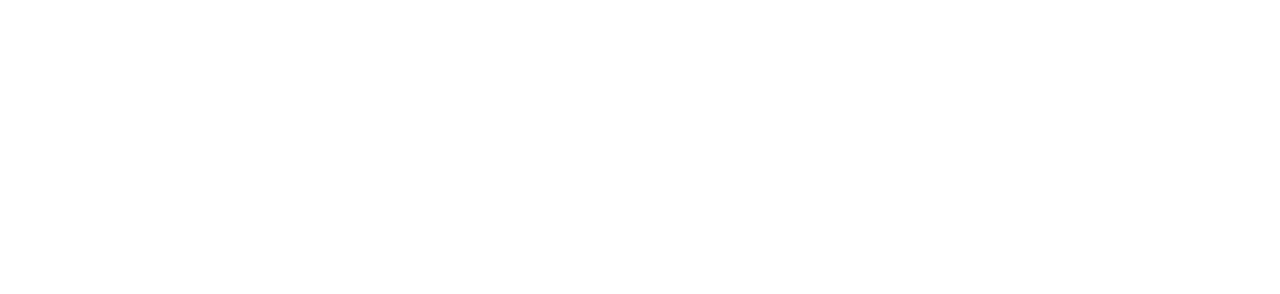
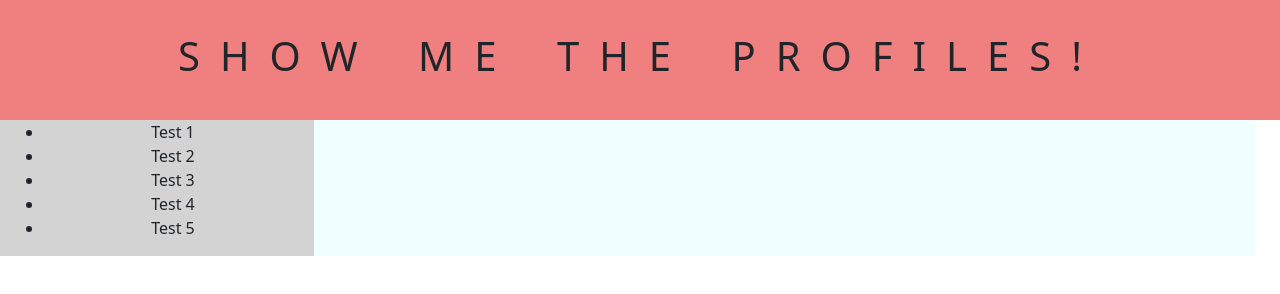
Before and after one commit to richyou94/SHOW-ME-THE-PROFILE, a plain HTML site: page index.html in a window 1280 px wide. Drawn offline with nearby package versions, Linux system fonts and the light colour scheme.

Commit message:
add some css element on header, aside bar, and huge format of div element

```diff
--- a/assets/css/style.css
+++ b/assets/css/style.css
@@ -0,0 +1,14 @@
+header {
+    background-color: lightcoral;
+    padding: 2rem;
+    word-spacing: 10px;
+    letter-spacing: 20px;;
+}
+
+aside {
+    background: lightgrey;
+}
+
+main {
+    background-color: azure
+}
--- a/index.html
+++ b/index.html
@@ -11,6 +11,25 @@
     <title>Document</title>
 </head>
 <body>
+    <header class = "container-fluid text-center">
+        <h1>SHOW ME THE PROFILES!</h1>
+    </header>
+    <div class="row container-fluid whole-container">
+        <aside class="col-md-3 container sidebar text-center">
+            <ul>
+                <li>Test 1</li>
+                <li>Test 2</li>
+                <li>Test 3</li>
+                <li>Test 4</li>
+                <li>Test 5</li>
+            </ul>
+        </aside>
+        <main class="col-md-9 container main-container">
+            <div class="container">
+
+            </div>
+        </main>
+    </div>
 
 
     <!-- Bootstrap script -->
```
